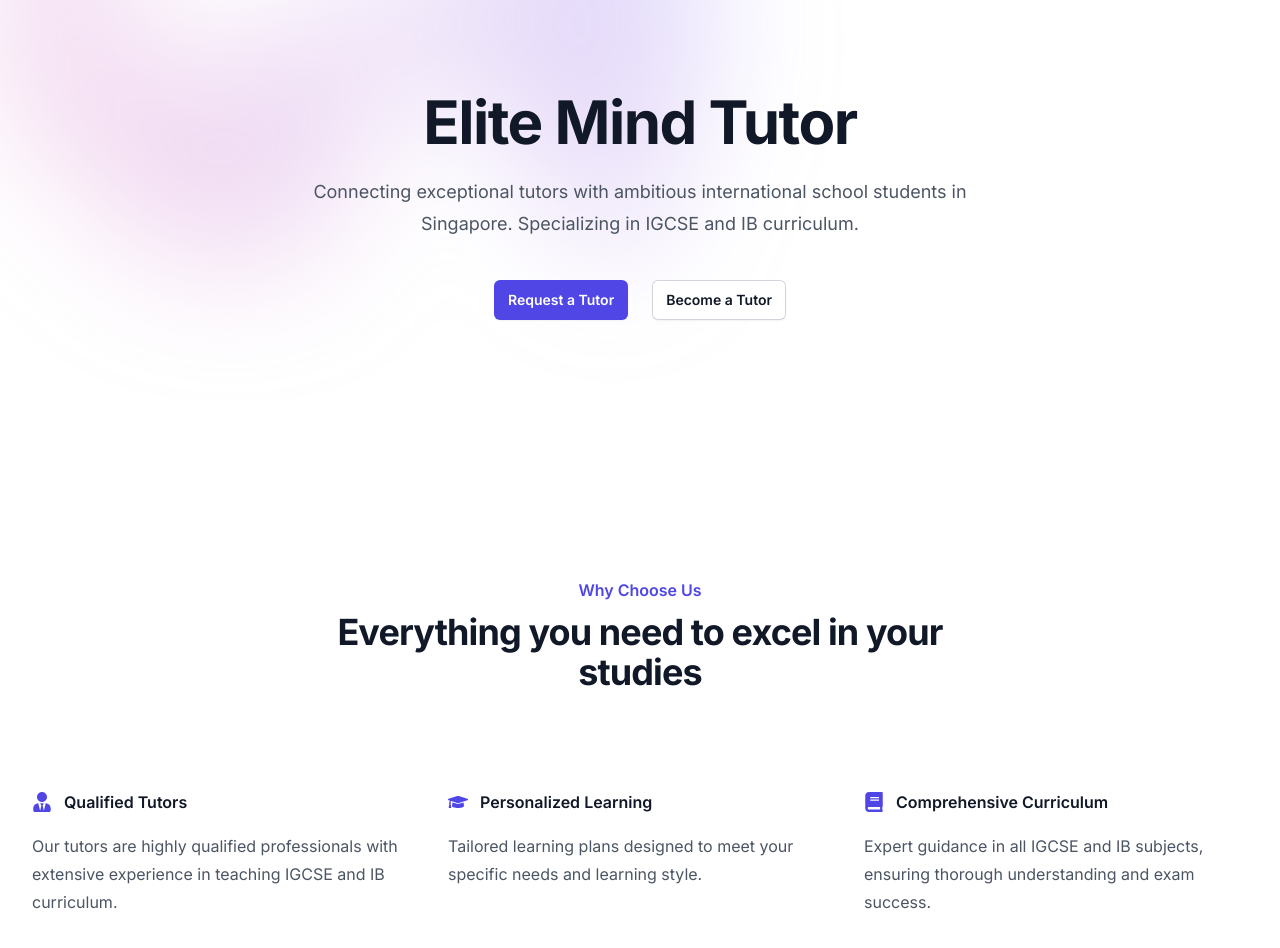
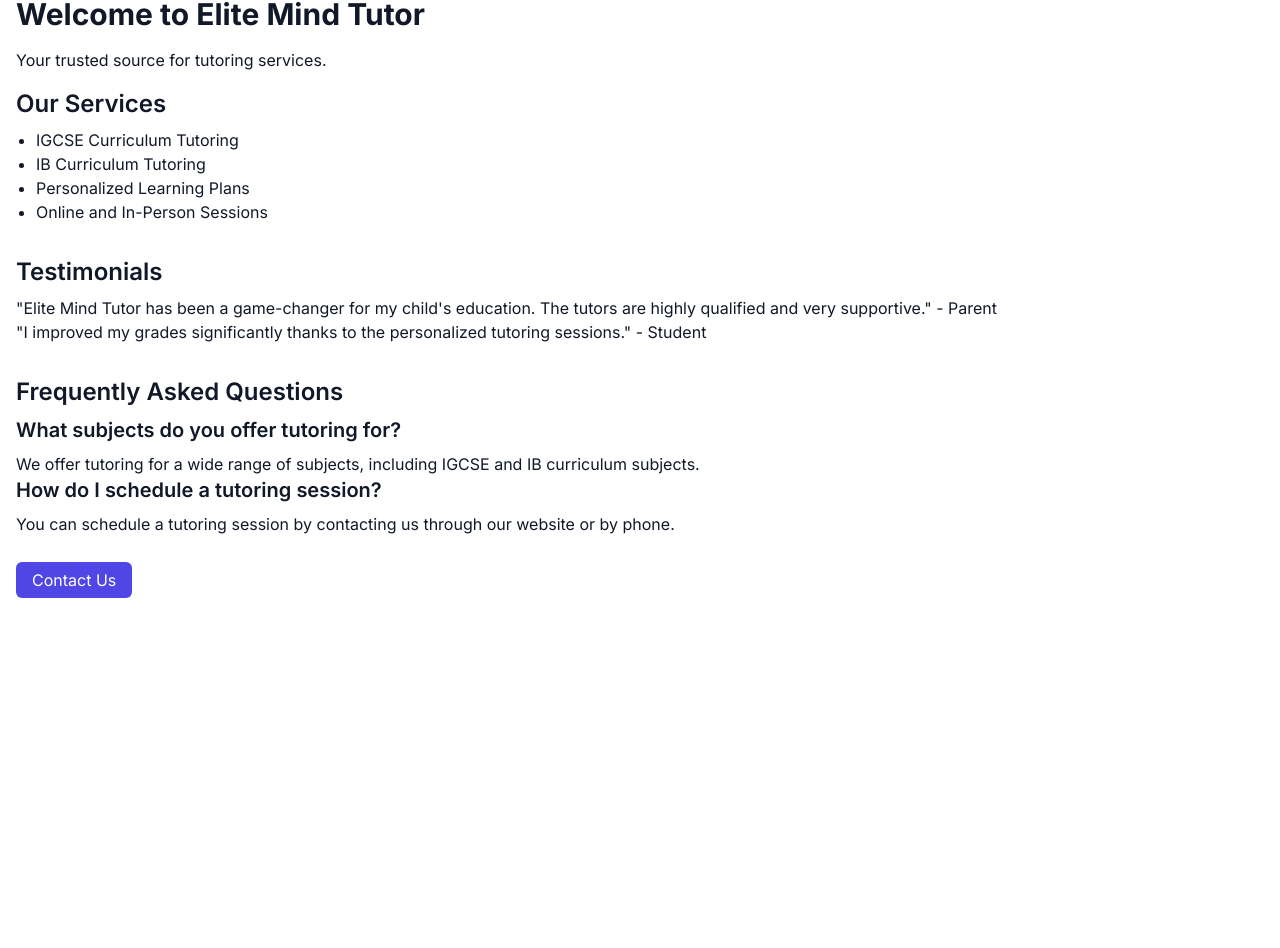
Before and after one commit to MrDingSan/elite-mind-tutor, a Next.js app: page / in a window 1280 px wide. Shown: the part 156-1104 px from the top of the page. After the commit the page ends 800 px from the top, so only its background shows below. Built offline with nearby package versions, Linux system fonts and the light colour scheme.

Commit message:
Update: Enhance homepage and navigation for better user engagement and SEO

```diff
--- a/src/app/layout.tsx
+++ b/src/app/layout.tsx
@@ -1,6 +1,7 @@
 import type { Metadata } from "next";
 import { Inter } from "next/font/google";
 import "./globals.css";
+import Link from "next/link";
 import { cn } from "@/lib/utils";
 import Navigation from "@/components/Navigation";
 import Head from 'next/head';
@@ -29,6 +30,15 @@ export default function RootLayout({
         inter.className,
         "min-h-full bg-white"
       )}>
+        <nav className="bg-indigo-600 text-white p-4">
+          <ul className="flex space-x-4">
+            <li><Link href="/">Home</Link></li>
+            <li><Link href="/about">About Us</Link></li>
+            <li><Link href="/services">Services</Link></li>
+            <li><Link href="/faq">FAQ</Link></li>
+            <li><Link href="/contact">Contact</Link></li>
+          </ul>
+        </nav>
         <Navigation />
         {children}
       </body>
--- a/src/app/page.tsx
+++ b/src/app/page.tsx
@@ -1,10 +1,11 @@
+import React from 'react';
 import Link from "next/link";
 import { FaGraduationCap, FaUserTie, FaBook } from "react-icons/fa";
 import Head from 'next/head';
 
 export default function Home() {
   return (
-    <div className="relative isolate">
+    <div className="container mx-auto px-4 py-8">
       <Head>
         <script type="application/ld+json">
           {JSON.stringify({
@@ -20,93 +21,34 @@ export default function Home() {
           })}
         </script>
       </Head>
-      {/* Hero section */}
-      <div className="relative pt-14">
-        <div className="absolute inset-x-0 -top-40 -z-10 transform-gpu overflow-hidden blur-3xl sm:-top-80">
-          <div
-            className="relative left-[calc(50%-11rem)] aspect-[1155/678] w-[36.125rem] -translate-x-1/2 rotate-[30deg] bg-gradient-to-tr from-[#ff80b5] to-[#9089fc] opacity-30 sm:left-[calc(50%-30rem)] sm:w-[72.1875rem]"
-            style={{
-              clipPath:
-                'polygon(74.1% 44.1%, 100% 61.6%, 97.5% 26.9%, 85.5% 0.1%, 80.7% 2%, 72.5% 32.5%, 60.2% 62.4%, 52.4% 68.1%, 47.5% 58.3%, 45.2% 34.5%, 27.5% 76.7%, 0.1% 64.9%, 17.9% 100%, 27.6% 76.8%, 76.1% 97.7%, 74.1% 44.1%)',
-            }}
-          />
-        </div>
+      <h1 className="text-3xl font-bold mb-4">Welcome to Elite Mind Tutor</h1>
+      <p className="mb-4">Your trusted source for tutoring services.</p>
 
-        <div className="py-24 sm:py-32 lg:pb-40">
-          <div className="mx-auto max-w-7xl px-6 lg:px-8">
-            <div className="mx-auto max-w-2xl text-center">
-              <h1 className="text-4xl font-bold tracking-tight text-gray-900 sm:text-6xl">
-                Elite Mind Tutor
-              </h1>
-              <p className="mt-6 text-lg leading-8 text-gray-600">
-                Connecting exceptional tutors with ambitious international school students in Singapore.
-                Specializing in IGCSE and IB curriculum.
-              </p>
-              <div className="mt-10 flex items-center justify-center gap-x-6">
-                <Link
-                  href="/request-tutor"
-                  className="rounded-md bg-indigo-600 px-3.5 py-2.5 text-sm font-semibold text-white shadow-sm hover:bg-indigo-500 focus-visible:outline focus-visible:outline-2 focus-visible:outline-offset-2 focus-visible:outline-indigo-600"
-                >
-                  Request a Tutor
-                </Link>
-                <Link
-                  href="/register/tutor"
-                  className="rounded-md bg-white px-3.5 py-2.5 text-sm font-semibold text-gray-900 shadow-sm ring-1 ring-inset ring-gray-300 hover:bg-gray-50"
-                >
-                  Become a Tutor
-                </Link>
-              </div>
-            </div>
-          </div>
-        </div>
-      </div>
+      <section className="mb-8">
+        <h2 className="text-2xl font-semibold mb-2">Our Services</h2>
+        <ul className="list-disc pl-5">
+          <li>IGCSE Curriculum Tutoring</li>
+          <li>IB Curriculum Tutoring</li>
+          <li>Personalized Learning Plans</li>
+          <li>Online and In-Person Sessions</li>
+        </ul>
+      </section>
 
-      {/* Feature section */}
-      <div className="mx-auto max-w-7xl px-6 lg:px-8 py-24">
-        <div className="mx-auto max-w-2xl lg:text-center">
-          <h2 className="text-base font-semibold leading-7 text-indigo-600">Why Choose Us</h2>
-          <p className="mt-2 text-3xl font-bold tracking-tight text-gray-900 sm:text-4xl">
-            Everything you need to excel in your studies
-          </p>
-        </div>
-        <div className="mx-auto mt-16 max-w-2xl sm:mt-20 lg:mt-24 lg:max-w-none">
-          <dl className="grid max-w-xl grid-cols-1 gap-x-8 gap-y-16 lg:max-w-none lg:grid-cols-3">
-            <div className="flex flex-col">
-              <dt className="flex items-center gap-x-3 text-base font-semibold leading-7 text-gray-900">
-                <FaUserTie className="h-5 w-5 flex-none text-indigo-600" aria-hidden="true" />
-                Qualified Tutors
-              </dt>
-              <dd className="mt-4 flex flex-auto flex-col text-base leading-7 text-gray-600">
-                <p className="flex-auto">
-                  Our tutors are highly qualified professionals with extensive experience in teaching IGCSE and IB curriculum.
-                </p>
-              </dd>
-            </div>
-            <div className="flex flex-col">
-              <dt className="flex items-center gap-x-3 text-base font-semibold leading-7 text-gray-900">
-                <FaGraduationCap className="h-5 w-5 flex-none text-indigo-600" aria-hidden="true" />
-                Personalized Learning
-              </dt>
-              <dd className="mt-4 flex flex-auto flex-col text-base leading-7 text-gray-600">
-                <p className="flex-auto">
-                  Tailored learning plans designed to meet your specific needs and learning style.
-                </p>
-              </dd>
-            </div>
-            <div className="flex flex-col">
-              <dt className="flex items-center gap-x-3 text-base font-semibold leading-7 text-gray-900">
-                <FaBook className="h-5 w-5 flex-none text-indigo-600" aria-hidden="true" />
-                Comprehensive Curriculum
-              </dt>
-              <dd className="mt-4 flex flex-auto flex-col text-base leading-7 text-gray-600">
-                <p className="flex-auto">
-                  Expert guidance in all IGCSE and IB subjects, ensuring thorough understanding and exam success.
-                </p>
-              </dd>
-            </div>
-          </dl>
-        </div>
-      </div>
+      <section className="mb-8">
+        <h2 className="text-2xl font-semibold mb-2">Testimonials</h2>
+        <p>"Elite Mind Tutor has been a game-changer for my child's education. The tutors are highly qualified and very supportive." - Parent</p>
+        <p>"I improved my grades significantly thanks to the personalized tutoring sessions." - Student</p>
+      </section>
+
+      <section className="mb-8">
+        <h2 className="text-2xl font-semibold mb-2">Frequently Asked Questions</h2>
+        <h3 className="text-xl font-semibold mb-2">What subjects do you offer tutoring for?</h3>
+        <p>We offer tutoring for a wide range of subjects, including IGCSE and IB curriculum subjects.</p>
+        <h3 className="text-xl font-semibold mb-2">How do I schedule a tutoring session?</h3>
+        <p>You can schedule a tutoring session by contacting us through our website or by phone.</p>
+      </section>
+
+      <Link href="/contact" className="bg-indigo-600 text-white px-4 py-2 rounded-md">Contact Us</Link>
     </div>
   );
 }
```
